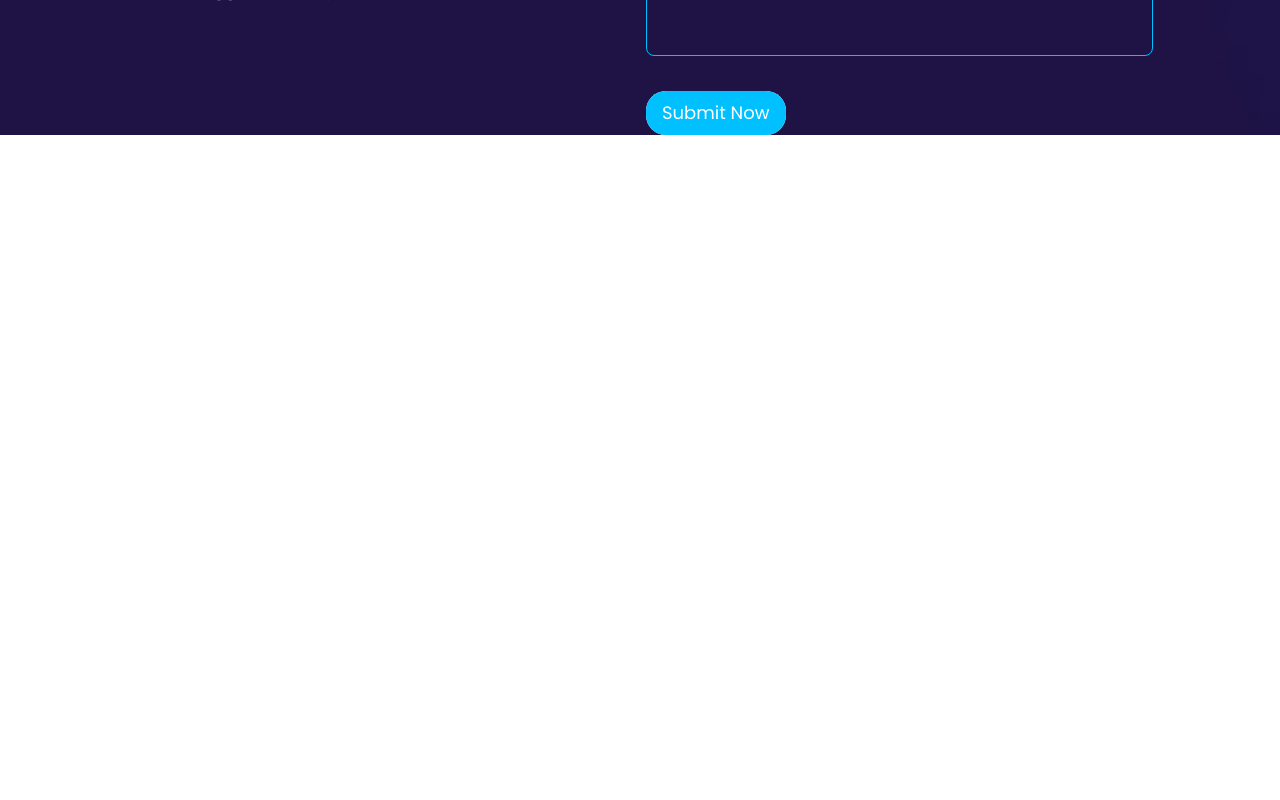
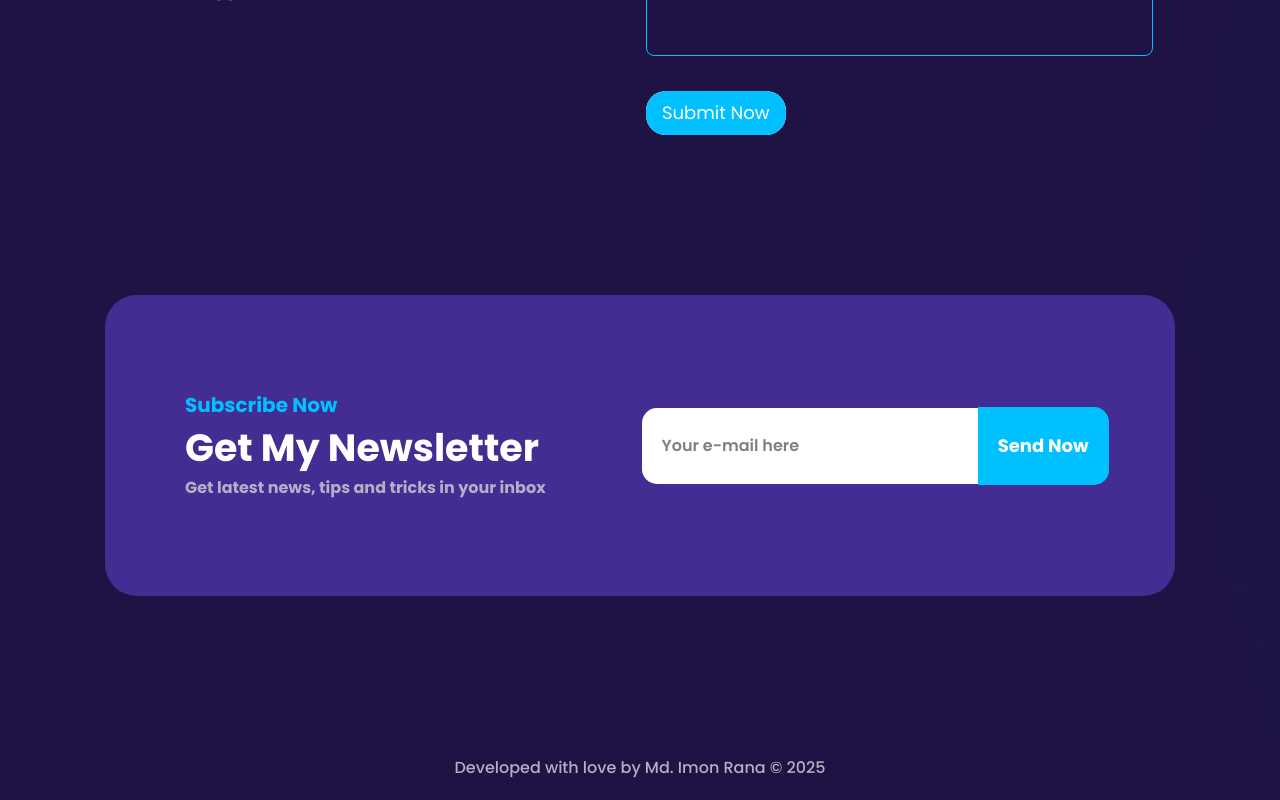
Before and after one commit to imonrana/portfolio, a React (Vite) app: page / in a window 1280 px wide. Shown: the part 11051-11851 px from the top of the page. Before the commit the page ends 11186 px from the top, so only its background shows below. Built offline with nearby package versions, Linux system fonts and the light colour scheme.

Commit message:
news letter Emali js added , footer added

```diff
--- a/src/Pages/Home/Home.jsx
+++ b/src/Pages/Home/Home.jsx
@@ -10,6 +10,7 @@ import Protfolio from '../../components/Protfolio/Protfolio'
 import Testimonial from '../../components/Testimonial/Testimonial'
 import SkillsCard from '../../components/SkillsCard/SkillsCard'
 import Contact from '../../components/Contact/Contact'
+import NewsLetter from '../../components/NewsLetter/NewsLetter'
 
 const Home = () => {
   return (
@@ -25,6 +26,7 @@ const Home = () => {
       <Testimonial/>
       <SkillsCard/>
       <Contact/>
+      <NewsLetter/>
     </>
   )
 }
--- /dev/null
+++ b/src/components/Footer/Footer.jsx
@@ -0,0 +1,11 @@
+import React from 'react'
+
+const Footer = () => {
+  return (
+    <footer className='pb-5'>
+        <p className='font-popins font-medium text-base text-info text-center'>Developed with love by Md. Imon Rana © 2025</p>
+    </footer>
+  )
+}
+
+export default Footer
--- /dev/null
+++ b/src/components/NewsLetter/NewsLetter.jsx
@@ -0,0 +1,54 @@
+import React, { useRef, useState } from 'react'
+import emailjs from '@emailjs/browser';
+const NewsLetter = () => {
+    const [nesLetterEmail, setNewsLetterEmail] = useState("")
+    const form = useRef();
+
+
+    const handelChange =(e)=>{
+        setNewsLetterEmail(e.target.value)
+    }
+  const sendEmail = (e) => {
+    e.preventDefault();
+
+    emailjs
+      .sendForm(import.meta.env.VITE_SERVICE_ID, import.meta.env.VITE_NEWSLETTER_TEMPLATE_ID, form.current, {
+        publicKey: import.meta.env.VITE_PUBLIC_KEY,
+      })
+      .then(
+        () => {
+          console.log('SUCCESS!');
+          setNewsLetterEmail("")
+        },
+        (error) => {
+          console.log('FAILED...', error.text);
+        },
+      );
+  };
+
+  return (
+    <section className='my-40'>
+        <div className='w-container mx-auto'>
+            <div className='bg-[#432D92] py-24 px-20 rounded-4xl flex gap-x-24 items-center'>
+                <div className='font-popins font-bold'>
+                    <h6 className='text-xl text-primary'>Subscribe Now</h6>
+                    <h4 className='text-[2.375rem] text-secondary'>Get My Newsletter</h4>
+                    <p className='text-base text-info'>Get latest news, tips and tricks in your inbox</p>
+                </div>
+                <div className='relative w-fit'>
+                    <form action="" ref={form} onSubmit={sendEmail}>
+                    <input value={nesLetterEmail} onChange={(e)=> handelChange(e)}
+                    className='px-[20px] py-[26px] bg-white rounded-[15px] outline-none font-popins font-semibold text-base'
+                    type="email" name="newsEmail" id="newsEmail"  placeholder='Your e-mail here'/>
+                    <input className='bg-primary py-[25px] px-[20px] font-popins font-bold text-lg rounded-r-[15px] text-secondary absolute top-1/2 -right-28 -translate-y-1/2 cursor-pointer'
+                     type="submit" value="Send Now" />
+
+                    </form>
+                </div>
+            </div>
+        </div>
+    </section>
+  )
+}
+
+export default NewsLetter
--- a/src/layout/Root/Root.jsx
+++ b/src/layout/Root/Root.jsx
@@ -1,6 +1,7 @@
 import React from 'react'
 import { Outlet } from "react-router";
 import  Navbar  from "../Navbar/Navbar";
+import Footer from '../../components/Footer/Footer';
 
 
 const Root = () => {
@@ -10,6 +11,7 @@ const Root = () => {
         <main>
         <Outlet />
         </main>
+        <Footer/>
     </div>
   )
 }
```
